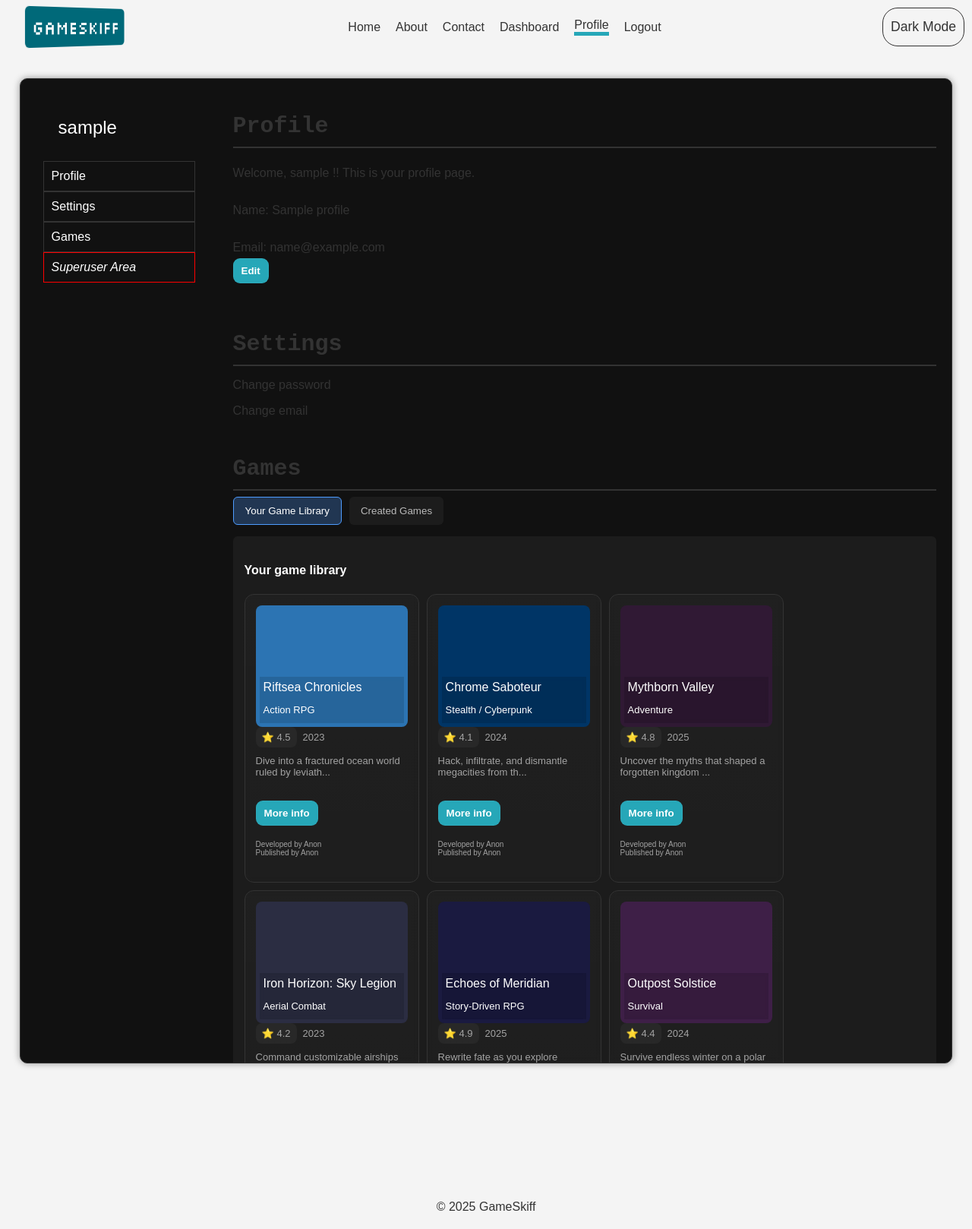
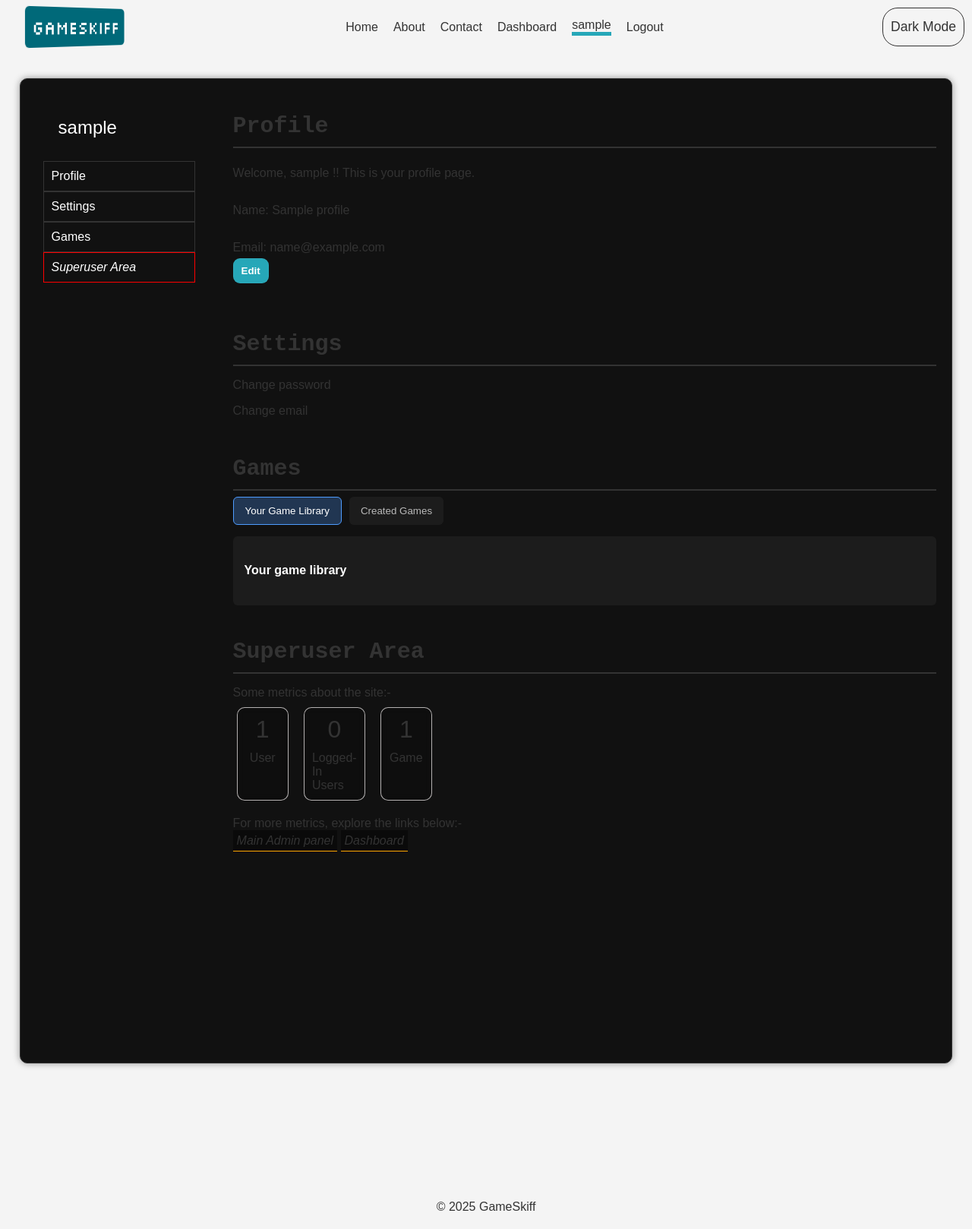
Before and after one commit to gargshi/game-skiff, a Django app: a page that uses templates/navbar.html in a window 1280 px wide. Shown: the whole page at 76% size. Run offline with Django 5.2, Linux system fonts and the light colour scheme; a user stored in the database is signed in; tables that the repository leaves empty hold one stand-in row (values such as "Sample post"); some web fonts are replaced.

Commit message:
game-genre-addition

```diff
--- a/mainApp/urls.py
+++ b/mainApp/urls.py
@@ -12,5 +12,7 @@
 	path('bkeditprofile', views.edit_profile, name='bkeditprofile'),
 	path('addgame', views.add_game, name='addgame'),
 	path('allgames', views.fetch_all_games, name='allgames'),
+	path('fetchgamesbycurrentuser', views.fetch_games_by_current_user, name='fetchgamesbycurrentuser'),
+	path('seegame/<int:game_id>', views.see_game, name='see-game'),
 	path('logout', views.logout_logic, name='logout'),
 ]
--- a/mainApp/views.py
+++ b/mainApp/views.py
@@ -6,7 +6,7 @@
 from django.contrib.sessions.models import Session
 from django.contrib.auth.decorators import login_required
 from django.views.decorators.cache import never_cache
-from .models import Profile, Game
+from .models import Profile, Game, Genre
 from .serializers import GameSerializer
 from rest_framework.response import Response
 from rest_framework.decorators import api_view
@@ -20,10 +20,21 @@
     serializer = GameSerializer(games, many=True)
     return Response(serializer.data)
 
+@api_view(['GET'])
+def fetch_games_by_current_user(request):
+    if not request.user.is_authenticated:
+        return redirect('login')
+    user = User.objects.get(username=request.user.username)
+    games = Game.objects.filter(author=user)
+    serializer = GameSerializer(games, many=True)
+    return Response(serializer.data)
+
 def index(request):
     games = Game.objects.all()
+    genres = Genre.objects.all()
     context={
-        'games': games
+        'games': games,
+        'genres': genres
     }
     return render(request, 'index.html',context)
 
@@ -143,12 +154,31 @@
             game.title=request.POST["title"]
             game.description=request.POST["description"]
             game.link=request.POST["link"]
+            game.genre=Genre.objects.get(id=request.POST["genre"])
             game.save()
             messages.success(request, 'Game added successfully')
         except Exception as e:
             print(e)
             messages.error(request, 'Something went wrong')
     return redirect('index')
+
+def see_game(request, game_id):
+    if game_id is None or game_id < 1:
+        messages.error(request, 'Invalid game id')
+        return render(request, 'game.html')
+    try:
+        game = Game.objects.get(id=game_id)
+    except Exception as e:
+        if isinstance(e, Game.DoesNotExist):
+            messages.error(request, 'Game not found')
+        else:
+            messages.error(request, 'Something went wrong')
+        print(e)
+        return render(request, 'game.html')
+    context = {
+        'game': game
+    }
+    return render(request, 'game.html', context)
 
 def get_logged_in_users():
     sessions = Session.objects.filter(expire_date__gte=datetime.datetime.now())
--- a/static/css/index.css
+++ b/static/css/index.css
@@ -388,8 +388,10 @@
 	margin-bottom: 0.4rem;
 	font-weight: 500;
 }
-
+select,
+textarea,
 input[type="text"],
+input[type="textarea"],
 input[type="password"],
 input[type="email"] {
 	width: 100%;
@@ -404,9 +406,28 @@
 	transition: border-color 0.3s ease;
 }
 
+textarea{
+	height: 100px;
+}
+
+select option {
+	background-color: var(--bg-color);
+	color: var(--text-color);
+}
+
 input:focus {
 	border-color: var(--primary-color);
 	outline: none;
+}
+
+.h-100p{
+	height: 100%;
+}
+
+.overflow-y-scroll {
+	overflow-y: scroll;
+	scrollbar-width: thin;
+	scrollbar-color: #3b3b3b #33333300;
 }
 
 .alert-row {
@@ -828,3 +849,7 @@
 	display: flex;
 	flex-wrap: wrap;
 }
+
+.text-decoration-none{
+	text-decoration: none;
+}
--- a/static/js/index.js
+++ b/static/js/index.js
@@ -94,6 +94,8 @@
 		content = "This is a modal dialog.",
 		okText = "OK",
 		cancelText = "Cancel",
+		showOK = true,
+		showCancel = true,
 		onOk = () => { },
 		onCancel = () => { }
 	} = options;
@@ -131,12 +133,15 @@
 	const box = document.createElement("div");
 	box.style.color = "#fff";
 	box.style.width = "350px";
+	box.style.minHeight = "200px";
+	box.style.maxHeight = "400px";
 	box.style.background = "var(--modal-bg-color)";
 	box.style.border = "1px solid var(--border-color)";
 	box.style.borderRadius = "10px";
 	box.style.padding = "20px";
 	box.style.boxShadow = "0 5px 20px rgba(0,0,0,0.2)";
 	box.style.animation = "modalPop 0.3s ease";
+	box.classList.add("overflow-y-scroll");
 
 	// ---- Header ----
 	const header = document.createElement("h2");
@@ -186,7 +191,8 @@
 	};
 
 	// ---- Assemble modal ----
-	actions.append(btnCancel, btnOk);
+	if (showCancel) actions.append(btnCancel);
+	if (showOK) actions.append(btnOk);
 	box.append(header, body, actions);
 	overlay.append(box);
 	document.body.append(overlay);
@@ -227,7 +233,9 @@
 	description = "",
 	author = "Anon",
 	publisher = "Anon",
-	gradient = color_pool[randInt(color_pool.length)]
+	gradient = color_pool[randInt(color_pool.length)],
+	game_id = -99,
+	add_to_library = false
 }) {
 	const el = document.createElement("div");
 	el.innerHTML = `
@@ -249,7 +257,8 @@
 				<div class="desc">${description.length > 50 ? description.slice(0, 50) + "..." : description}</div>
 
 				<div class="actions">
-					<button class="cardd-btn primary">More info</button>
+					<a class="cardd-btn primary text-decoration-none" target="_blank" href="/seegame/${game_id}">More info</a>
+					${add_to_library ? `<button class="cardd-btn primary add-to-lib-btn">Add to library</button>` : ""}
 				</div>
 				<div class="credits">
 					<div class="credit-row">Developed by ${author}</div>
--- a/templates/navbar.html
+++ b/templates/navbar.html
@@ -18,7 +18,7 @@
 			{% if user.is_superuser %}
 				<a href="{% url 'dashboard:index' %}">Dashboard</a>
 			{% endif %}
-				<a href="{% url 'user-profile' user.username %}">Profile</a>
+				<a href="{% url 'user-profile' user.username %}"> {{ user.username }}</a>
 				<a href="{% url 'logout' %}">Logout</a>
 		{% endif %}
 	</div>
--- a/templates/user-profile.html
+++ b/templates/user-profile.html
@@ -119,6 +119,28 @@
 
 	sideBarMenu = document.querySelector('.side-bar-menu');
 
+	ownGames=document.querySelector('#created-games-list');
+
+	function populateGames(url,parent) {
+		fetch("{% url 'fetchgamesbycurrentuser' %}")
+			.then(res => res.json())
+				.then(data => {
+					gamesArray = data;   // ⬅️ store the full array here
+					console.log("Fetched games:", gamesArray);
+					// render to UI
+					data.forEach(g => {
+						parent.appendChild(createGameCard({
+							title: g.title,
+							description: g.description,
+							author: g.author,
+							genre: g.genre
+						}));
+					});
+				});
+	}
+
+	populateGames("{% url 'fetchgamesbycurrentuser' %}",ownGames);
+
 
 	let games = [
 		{
@@ -129,130 +151,11 @@
 			"rating": 4.4,
 			"year": 2024,
 			"description": "Race through neon cities where every turn rewrites the future."
-		},
-		{
-			"name": "Game 2",
-			"title": "Astral Vanguard",
-			"image": "https://picsum.photos/300/180?random=12",
-			"genre": "Sci-Fi Shooter",
-			"rating": 4.7,
-			"year": 2025,
-			"description": "Lead humanity's last elite squad beyond the veil of known space."
-		},
-		{
-			"name": "Game 3",
-			"title": "Shadowgate Rituals",
-			"image": "https://picsum.photos/300/180?random=13",
-			"genre": "Dark Fantasy",
-			"rating": 4.3,
-			"year": 2023,
-			"description": "Unseal cursed gateways and battle ancient spirits of the forgotten realm."
-		},
-		{
-			"name": "Game 4",
-			"title": "Frontier Harvest",
-			"image": "https://picsum.photos/300/180?random=14",
-			"genre": "Colony Builder",
-			"rating": 4.6,
-			"year": 2024,
-			"description": "Grow, build, and defend your settlement on a strange new world."
-		},
-		{
-			"name": "Game 5",
-			"title": "Riftsea Chronicles",
-			"image": "https://picsum.photos/300/180?random=15",
-			"genre": "Action RPG",
-			"rating": 4.5,
-			"year": 2023,
-			"description": "Dive into a fractured ocean world ruled by leviathans and lost magic. Survive the chaos. Be the hero. Be the hero."
-		},
-		{
-			"name": "Game 6",
-			"title": "Chrome Saboteur",
-			"image": "https://picsum.photos/300/180?random=16",
-			"genre": "Stealth / Cyberpunk",
-			"rating": 4.1,
-			"year": 2024,
-			"description": "Hack, infiltrate, and dismantle megacities from the underground."
-		},
-		{
-			"name": "Game 7",
-			"title": "Mythborn Valley",
-			"image": "https://picsum.photos/300/180?random=17",
-			"genre": "Adventure",
-			"rating": 4.8,
-			"year": 2025,
-			"description": "Uncover the myths that shaped a forgotten kingdom hidden in nature."
-		},
-		{
-			"name": "Game 8",
-			"title": "Iron Horizon: Sky Legion",
-			"image": "https://picsum.photos/300/180?random=18",
-			"genre": "Aerial Combat",
-			"rating": 4.2,
-			"year": 2023,
-			"description": "Command customizable airships in the ultimate sky-warfare saga."
-		},
-		{
-			"name": "Game 9",
-			"title": "Echoes of Meridian",
-			"image": "https://picsum.photos/300/180?random=19",
-			"genre": "Story-Driven RPG",
-			"rating": 4.9,
-			"year": 2025,
-			"description": "Rewrite fate as you explore timelines that collide and reshape reality."
-		},
-		{
-			"name": "Game 10",
-			"title": "Outpost Solstice",
-			"image": "https://picsum.photos/300/180?random=20",
-			"genre": "Survival",
-			"rating": 4.4,
-			"year": 2024,
-			"description": "Survive endless winter on a polar outpost where daylight never returns."
 		}
 	];
 
-	let userPlayedGames = [
-		games[0],
-		games[1],
-		games[2],
-		games[3]
-	];
-
-	let userCreatedGames = [
-		games[4],
-		games[5],
-		games[6],
-		games[7],
-		games[8],
-		games[9]
-	]
 
 
-	const gameList = document.getElementById('played-games-list');
-	userCreatedGames.forEach(game => {
-		card = createGameCard({
-			"title": game.title,
-			"genre": game.genre,
-			"rating": game.rating,
-			"year": game.year,
-			"description": game.description
-		});
-		gameList.appendChild(card);
-	});
-
-	const playedGameList = document.getElementById('created-games-list');
-	userPlayedGames.forEach(game => {
-		card = createGameCard({
-			"title": game.title,
-			"genre": game.genre,
-			"rating": game.rating,
-			"year": game.year,
-			"description": game.description
-		});
-		playedGameList.appendChild(card);
-	});
 
 	let detailSections = {
 		"profile-item": document.getElementById("profile-detail"),
```
Also changed, not shown: templates/game.html (added, +25 -0 lines), templates/index.html (+16 -12 lines).
